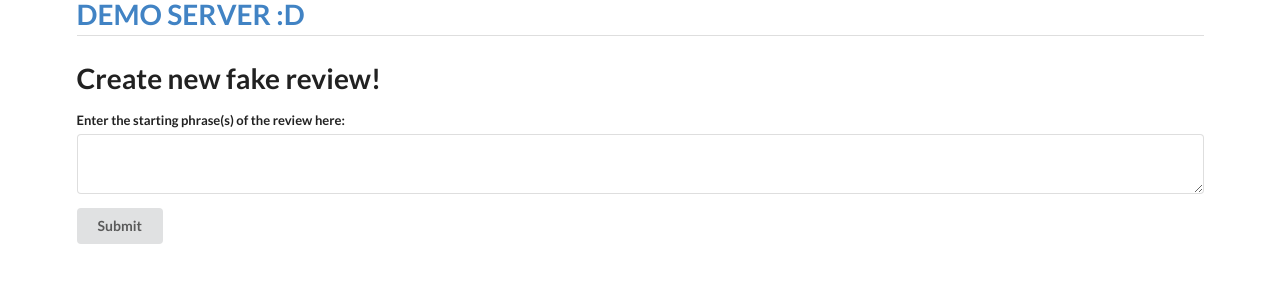
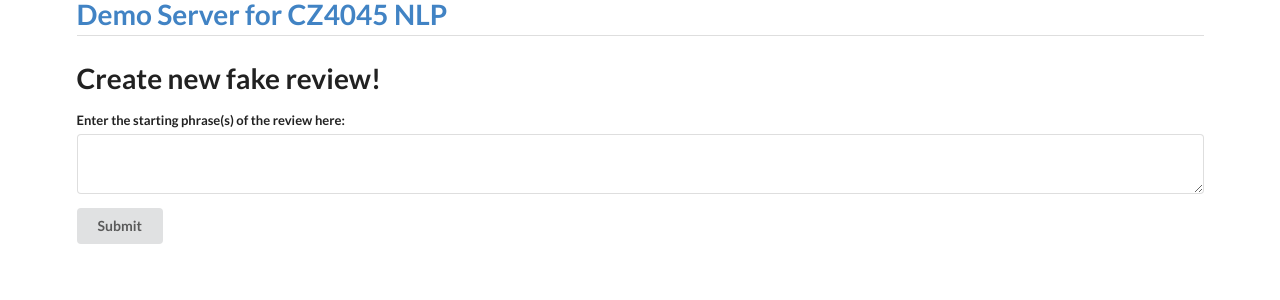
Before and after one commit to dennisstevanus/cz4045, a Django app: page / in a window 1280 px wide. Shown: the top 300 px of the page. Run offline with Django 3.2, Linux system fonts and the light colour scheme; some libraries are stand-ins or nearby versions.

Commit message:
code refactoring

```diff
--- a/demo_server/templates/base.html
+++ b/demo_server/templates/base.html
@@ -11,7 +11,7 @@
 </head>
 <body>
 <div class="ui container">
-    <h1 class="ui dividing header" ><a href="{% url 'review_generator:index' %}">DEMO SERVER :D</a></h1>
+    <h1 class="ui dividing header" ><a href="{% url 'review_generator:index' %}">Demo Server for CZ4045 NLP</a></h1>
     {% block content %}
     {% endblock %}
 </div>
```
Also changed, not shown: demo_server/review_generator/views.py (+0 -8 lines).
